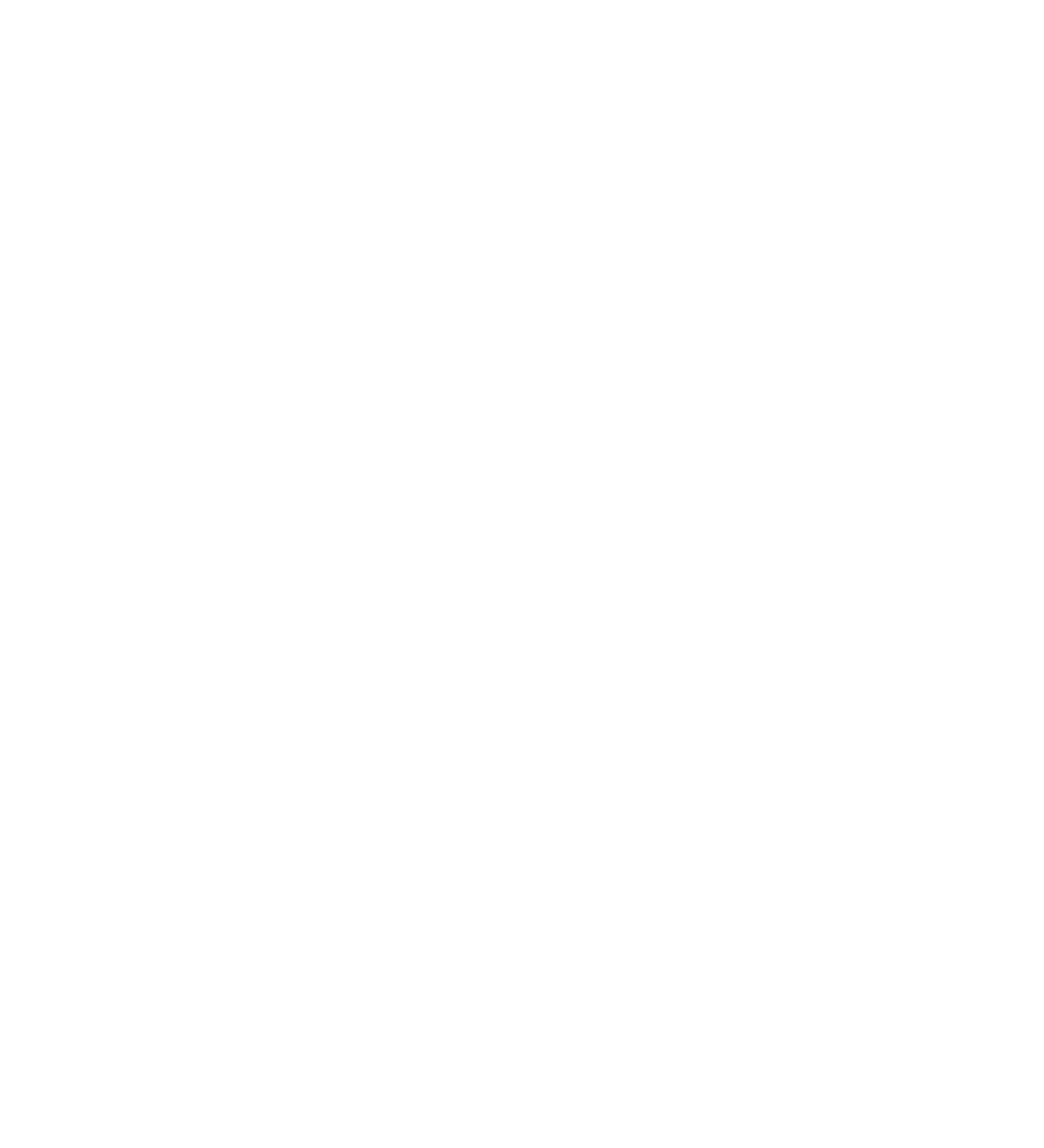
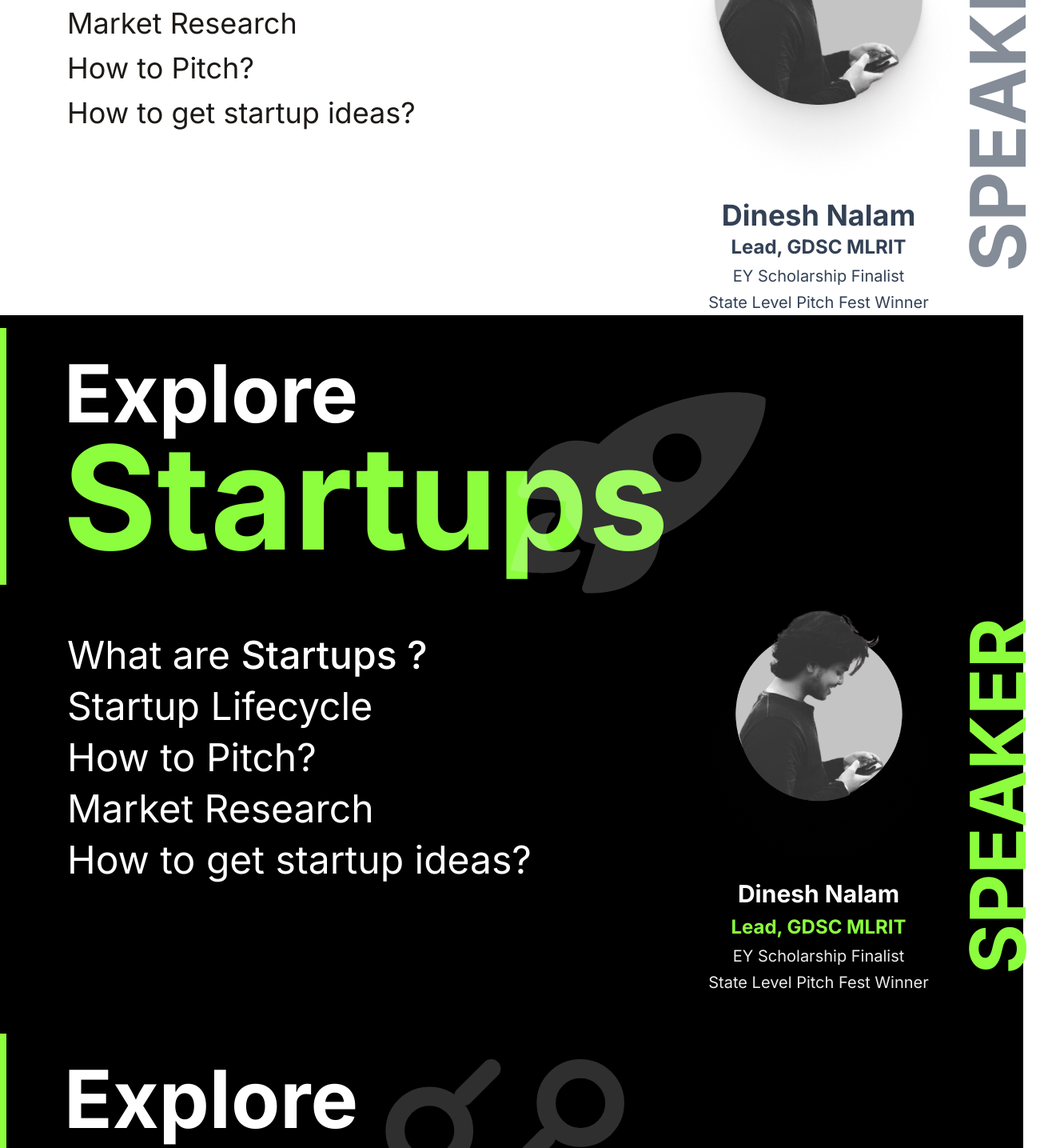
Before and after one commit to dinesh-p0/hwproject, a Next.js app: page / in a window 1280 px wide. Shown: the part 520-1955 px from the top of the page at 80% size, 1306 px wide, since content can reach past the window. Before the commit the page ends 800 px from the top, so only its background shows below. Built offline with nearby package versions, Linux system fonts and the light colour scheme; a web font is replaced by a local one.

Commit message:
Update page.tsx

```diff
--- a/app/page.tsx
+++ b/app/page.tsx
@@ -1,20 +1,24 @@
 import Abou1 from "@/components/Abou1"
 import Abou from "@/components/Abou"
+import About from "@/components/About"
 import Abou2 from "@/components/Abou2"
 import Mobileab from "@/components/Mobileab"
 import Speaker from "@/components/Speaker"
-
-
+import Guestspeaker from "@/components/Guestspeaker"
+import Partners from "@/components/Partners"
+import Scrolll from "@/components/Scrolll"
 export default function Home() {
   return (
     <div>
-    {/* <About/> */}
-    {/* <Abou /> */}
+    <About />
+    <Abou />
+    <Abou1 />
+    <Guestspeaker />
+    <Partners />
+    <Scrolll />
     {/* <Mobileab /> */}
-    <Speaker />
-     {/* <Abou2 />
-    <Abou1 /> */}
-    {/* <Abou /> */}
+    {/* <Speaker /> */}
+    {/* <Abou1 /> */}
     {/* <About/> */}
     {/* <About/> */}
     </div>
```
